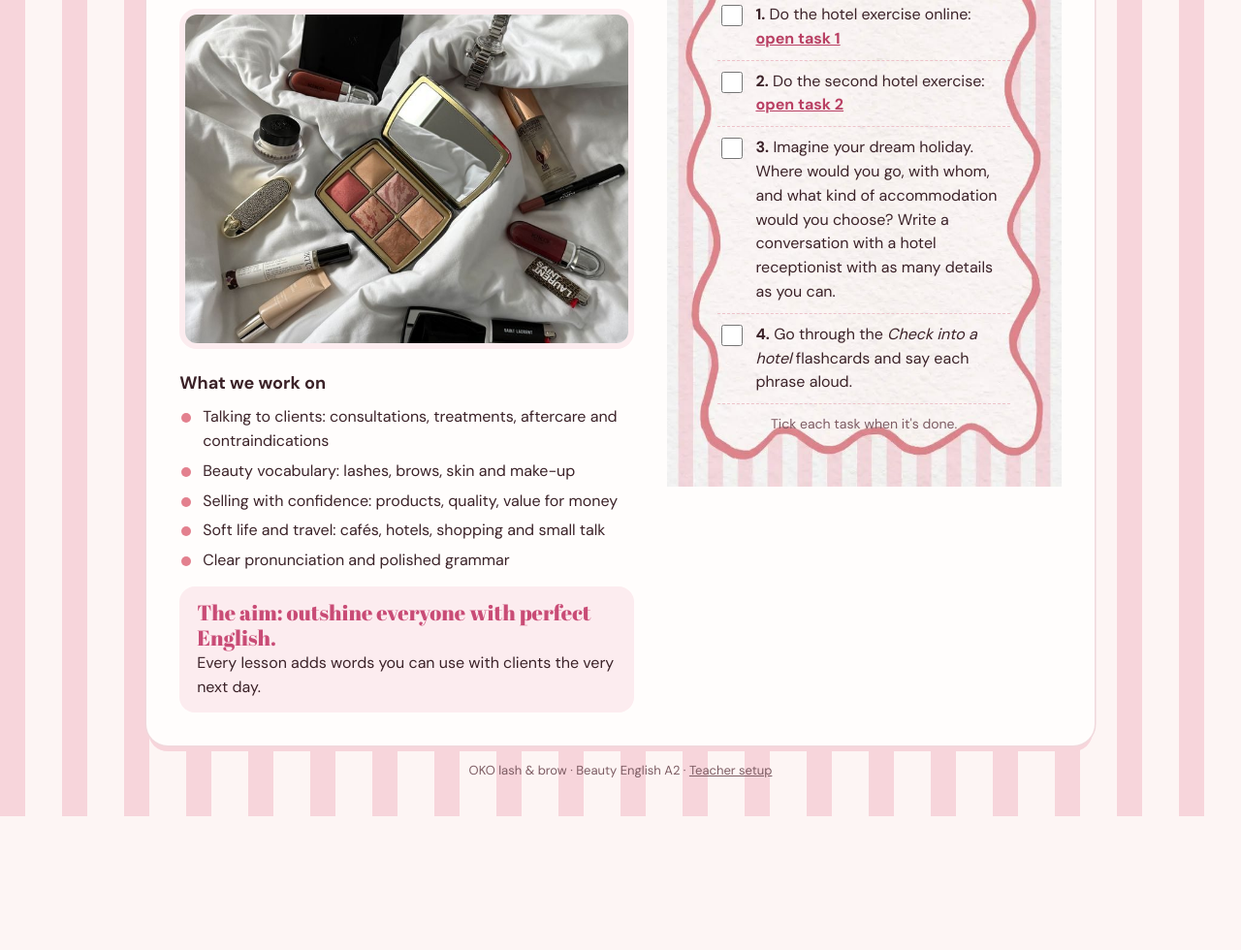
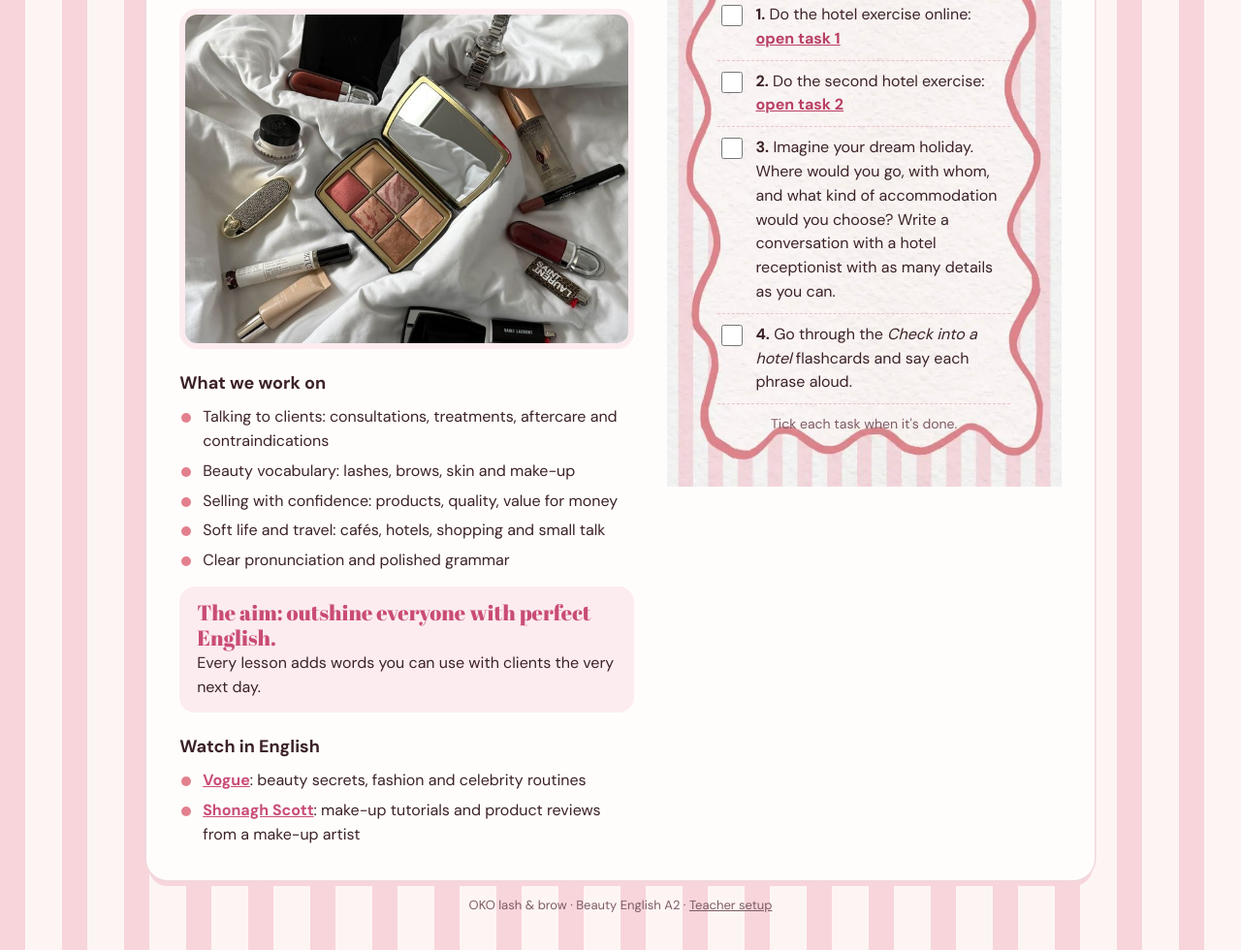
Before and after one commit to tymkivolyska-bit/beautyenglish, a plain HTML site: page antonina/index.html in a window 1280 px wide. Shown: the part 501-1481 px from the top of the page at 97% size. Before the commit the page ends 1343 px from the top, so only its background shows below. Drawn offline with Linux system fonts and the light colour scheme.

Commit message:
Antonina: add English YouTube channels to watch
Co-Authored-By: Claude Opus 5.5 <noreply@anthropic.com>
Claude-Session: https://claude.ai/code/session_011Z8qPg4RFG8v9xkN8P8HzN

```diff
--- a/antonina/index.html
+++ b/antonina/index.html
@@ -192,6 +192,11 @@ p{margin:0 0 12px}
           <li>Clear pronunciation and polished grammar</li>
         </ul>
         <div class="goal"><b>The aim: outshine everyone with perfect English.</b>Every lesson adds words you can use with clients the very next day.</div>
+        <h3>Watch in English</h3>
+        <ul class="ticks">
+          <li><a href="https://www.youtube.com/@Vogue" target="_blank" rel="noopener" style="color:var(--rose);font-weight:700">Vogue</a>: beauty secrets, fashion and celebrity routines</li>
+          <li><a href="https://www.youtube.com/@ShonaghScott" target="_blank" rel="noopener" style="color:var(--rose);font-weight:700">Shonagh Scott</a>: make-up tutorials and product reviews from a make-up artist</li>
+        </ul>
       </div>
       <div class="hw" id="hw">
         <h2>Homework</h2>
```
